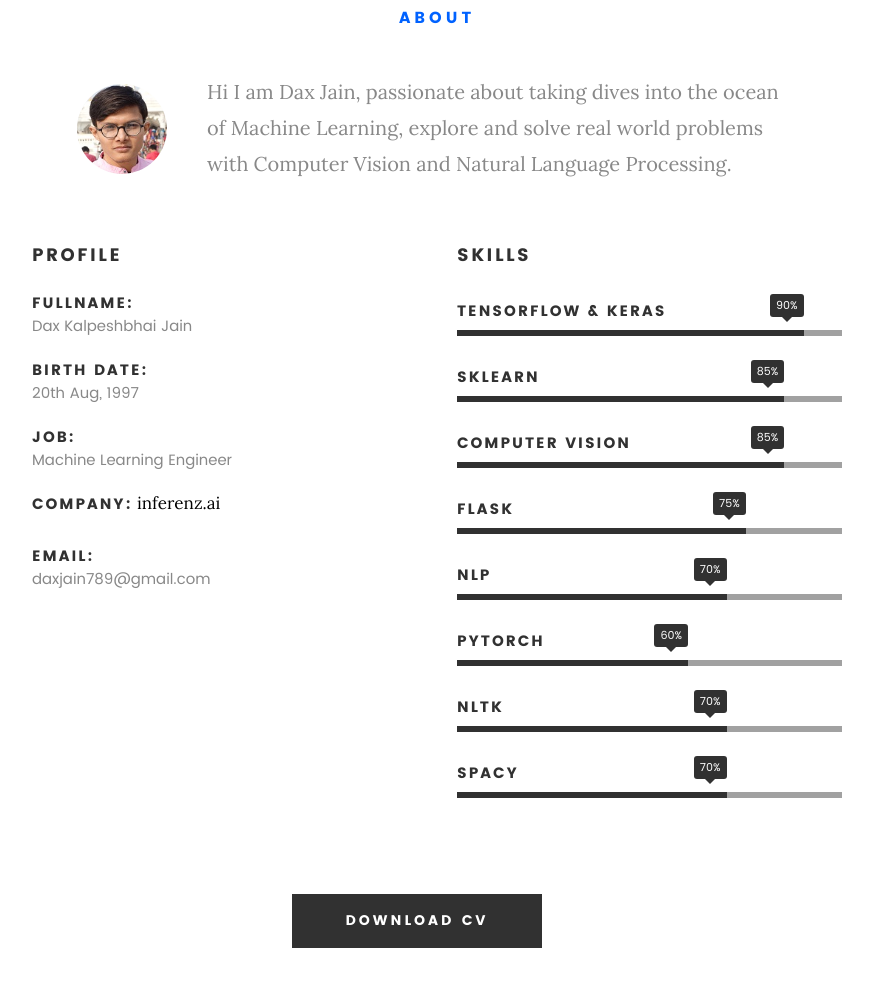
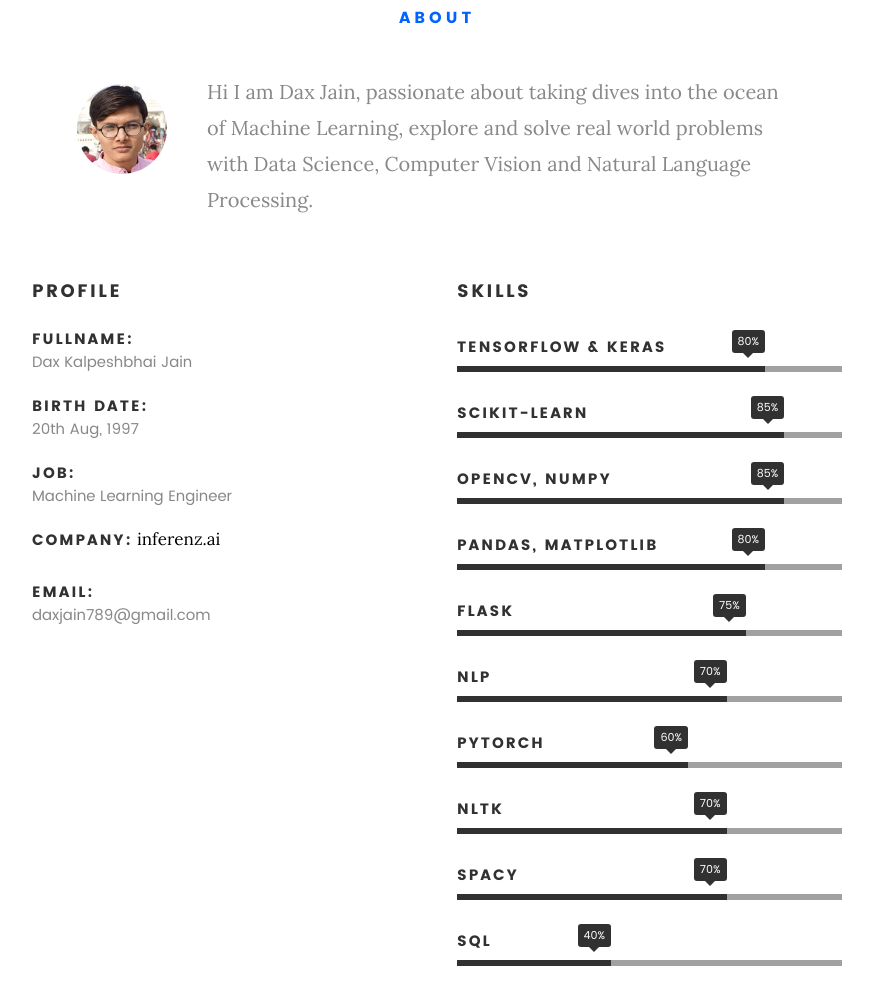
Before and after one commit to daxjain789/daxjain789.github.io, a plain HTML site: page index.html in a window 1280 px wide. Shown: the part 917-1920 px from the top of the page, without its empty margins (203-1076 px from the left). Drawn offline with Linux system fonts and the light colour scheme; files whose address does not match are found by name.

Commit message:
Update index.html

```diff
--- a/index.html
+++ b/index.html
@@ -109,7 +109,7 @@
 
    				<img src="images/about-1.jpg" alt="Profile Picture">
 
-   				<p class="lead">Hi I am Dax Jain, passionate about taking dives into the ocean of Machine Learning, explore and solve real world problems with Computer Vision and Natural Language Processing.</p>
+   				<p class="lead">Hi I am Dax Jain, passionate about taking dives into the ocean of Machine Learning, explore and solve real world problems with Data Science, Computer Vision and Natural Language Processing.</p>
    			</div>
 
    		</div>
@@ -153,16 +153,20 @@
 
 				<ul class="skill-bars">
 				   <li>
-				   	<div class="progress percent90"><span>90%</span></div>
+				   	<div class="progress percent80"><span>80%</span></div>
 				   	<strong>Tensorflow & Keras</strong>
 				   </li>
 				   <li>
 				   	<div class="progress percent85"><span>85%</span></div>
-				   	<strong>SKlearn</strong>
+				   	<strong>Scikit-Learn</strong>
 				   </li>
                <li>
                   <div class="progress percent85"><span>85%</span></div>
-                  <strong>Computer Vision</strong>
+                  <strong>OpenCV, Numpy</strong>
+               </li>
+					<li>
+                  <div class="progress percent80"><span>80%</span></div>
+                  <strong>Pandas, Matplotlib</strong>
                </li>
 				   <li>
 					<div class="progress percent75"><span>75%</span></div>
@@ -177,6 +181,7 @@
 						<strong>Pytorch</strong>
 					</li>
 
+
                <li>
                   <div class="progress percent70"><span>70%</span></div>
                   <strong>NLTK</strong>
@@ -185,6 +190,10 @@
                <div class="progress percent70"><span>70%</span></div>
                <strong>Spacy</strong>
                </li>
+					<li>
+						<div class="progress percent40"><span>40%</span></div>
+						<strong>SQL</strong>
+					</li>
 
 				</ul> <!-- /skill-bars -->
 
```
